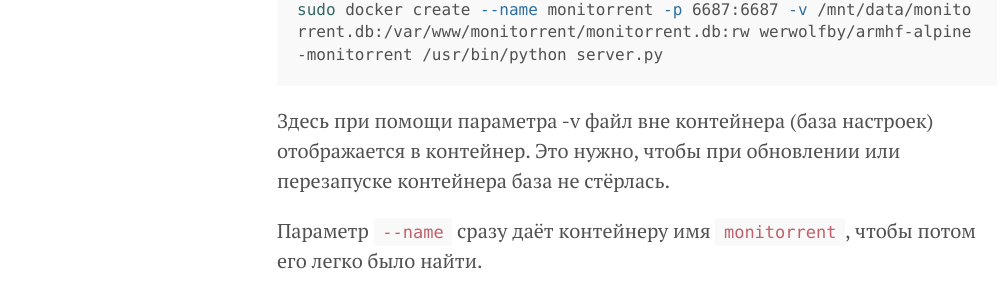
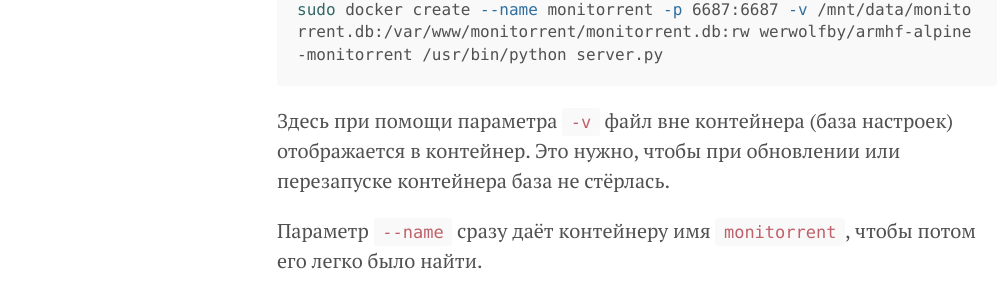
Before and after one commit to velikodniy/velikodniy.github.io, a Jekyll site: the page built from _posts/2016-11-17-cubietruck-as-nas.md, in a window 1280 px wide and 900 px high, scrolled down 12702 px. Shown: the part 153-454 px from the top of the window, without its empty margins (3-1010 px from the left). Built offline with Jekyll 4.4.1, drawn with Linux system fonts in a browser that asks for light colours; a script that is not in the unit is left out.

Commit message:
Minor changes

```diff
--- a/_posts/2016-11-17-cubietruck-as-nas.md
+++ b/_posts/2016-11-17-cubietruck-as-nas.md
@@ -525,7 +525,7 @@
 sudo docker create --name monitorrent -p 6687:6687 -v /mnt/data/monitorrent.db:/var/www/monitorrent/monitorrent.db:rw werwolfby/armhf-alpine-monitorrent /usr/bin/python server.py
 ~~~
 
-Здесь при помощи параметра -v файл вне контейнера (база настроек) отображается
+Здесь при помощи параметра `-v` файл вне контейнера (база настроек) отображается
 в контейнер. Это нужно, чтобы при обновлении или перезапуске
 контейнера база не стёрлась.
 
```
